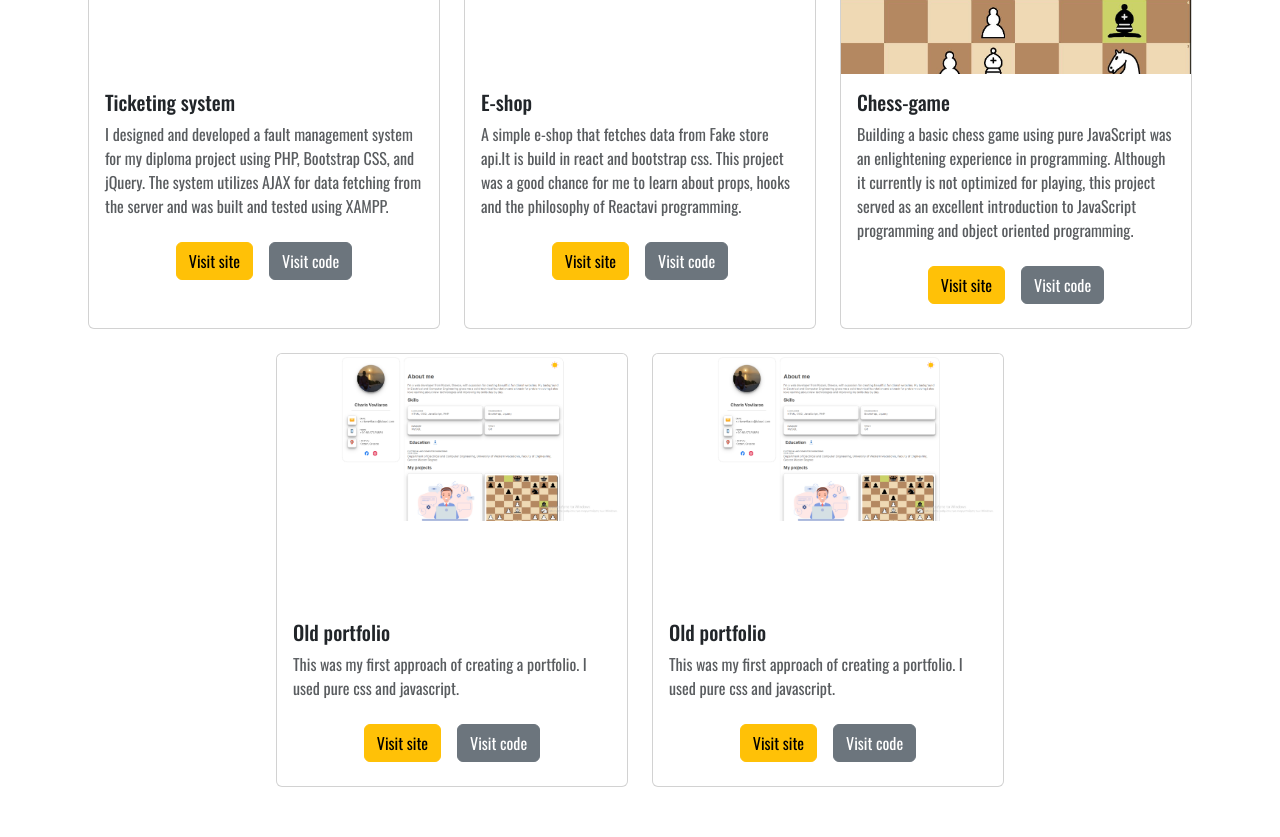
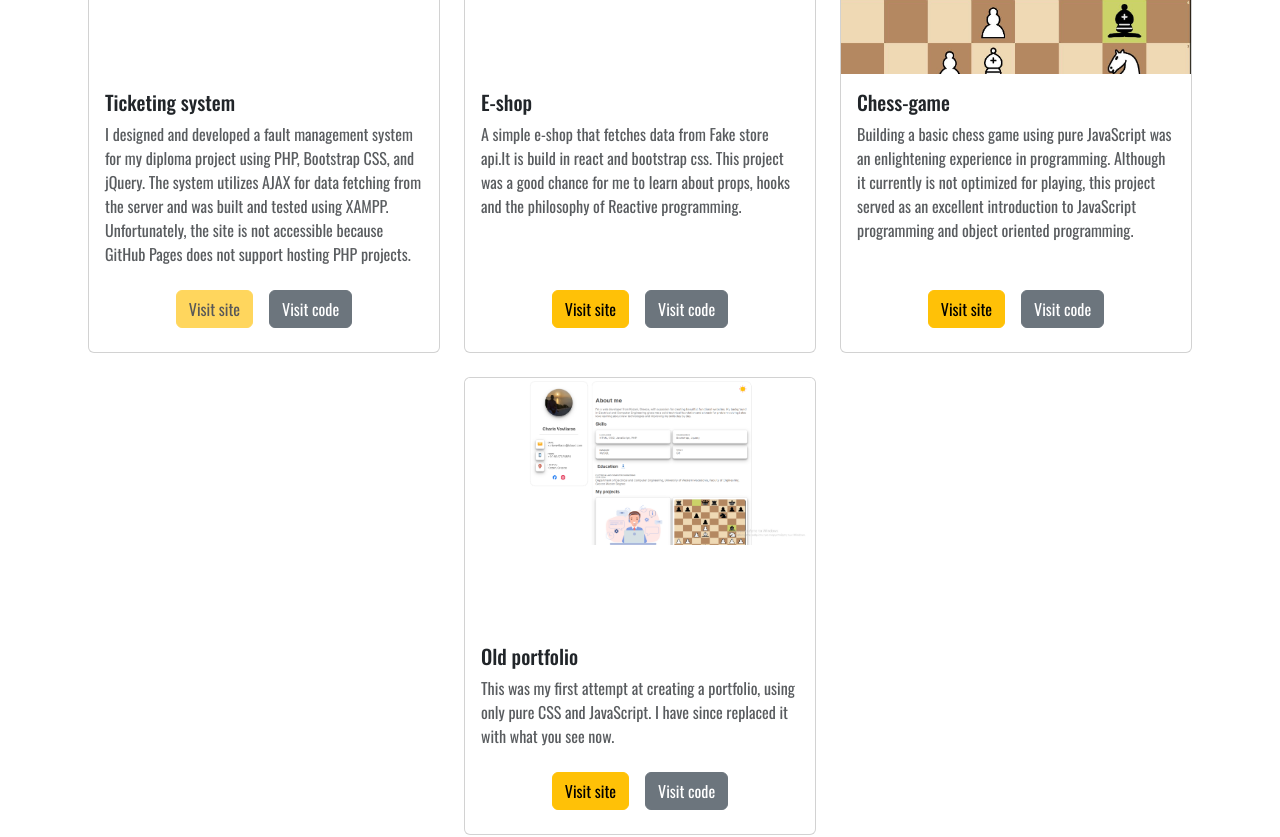
Before and after one commit to xarisVavl/my-portfolio, a React (Create React App) app: page /portfolio in a window 1280 px wide. Shown: the part 300-1137 px from the top of the page. Built offline with nearby package versions, Linux system fonts and the light colour scheme.

Commit message:
added disabled property on visit site

```diff
--- a/src/components/ObjectList.js
+++ b/src/components/ObjectList.js
@@ -9,19 +9,23 @@ const Object = () => {
     {
       id:1,
       name:"Ticketing system",
-      description:"I designed and developed a fault management system for my diploma project using PHP, Bootstrap CSS, and jQuery. The system utilizes AJAX for data fetching from the server and was built and tested using XAMPP.",
+      description:"I designed and developed a fault management system for my diploma project using PHP, Bootstrap CSS, and jQuery. The system utilizes AJAX for data fetching from the server and was built and tested using XAMPP. Unfortunately, the site is not accessible because GitHub Pages does not support hosting PHP projects.",
       img:ticketinSystemImage,
       linkSite:"",
-      linkCode:"https://github.com/xarisVavl/ticketing_system"
+      linkCode:"https://github.com/xarisVavl/ticketing_system",
+      button: "disabled"
 
     },
     {
       id:2,
       name:"E-shop",
-      description:"A simple e-shop that fetches data from Fake store api.It is build in react and bootstrap css. This project  was a good chance for me to learn about  props, hooks and the philosophy of Reactavi programming.",
+      description:"A simple e-shop that fetches data from Fake store api.It is build in react and bootstrap css. This project  was a good chance for me to learn about  props, hooks and the philosophy of Reactive programming.",
       img:storeImage,
       linkSite:"https://xarisvavl.github.io/store-react-main/",
-      linkCode:"https://github.com/xarisVavl/store-react-main"
+      linkCode:"https://github.com/xarisVavl/store-react-main",
+      button: ""
+
+
 
     },
     {
@@ -30,29 +34,23 @@ const Object = () => {
       description:"Building a basic chess game using pure JavaScript was an enlightening experience in programming. Although it currently is not  optimized for playing, this project served as an excellent introduction to JavaScript programming and object oriented programming.",
       img:chessImage,
       linkSite:"https://xarisvavl.github.io/chess_game/",
-      linkCode:"https://github.com/xarisVavl/chess_game"
+      linkCode:"https://github.com/xarisVavl/chess_game",
+      button: ""
 
     }
     ,
     {
       id:4,
       name:"Old portfolio",
-      description:"This was my first approach of creating a portfolio. I used pure css and javascript.",
+      description:"This was my first attempt at creating a portfolio, using only pure CSS and JavaScript. I have since replaced it with what you see now.",
       img:oldPortfolioImage,
       linkSite:"https://xarisvavl.github.io/mypersonalportfolio/",
-      linkCode:"https://github.com/xarisVavl/mypersonalportfolio"
+      linkCode:"https://github.com/xarisVavl/mypersonalportfolio",
+      button: ""
 
     }
-    ,
-    {
-      id:4,
-      name:"Old portfolio",
-      description:"This was my first approach of creating a portfolio. I used pure css and javascript.",
-      img:oldPortfolioImage,
-      linkSite:"https://xarisvavl.github.io/mypersonalportfolio/",
-      linkCode:"https://github.com/xarisVavl/mypersonalportfolio"
 
-    }
+
 
 
   ]
@@ -64,14 +62,14 @@ const Object = () => {
      <div className="card " key={object.id}>
      <div className="image overflow-hidden bg-white rounded-top">
        <img src={object.img} className="card-img-top object-fit-contain" alt=""/>
-       <h4 className="image-title d-flex align-items-center justify-content-center flex-column "><img className="eye"src ={eyeImage} alt =""></img></h4>
+       <h4 className="image-effect d-flex align-items-center justify-content-center flex-column "><img className="eye"src ={eyeImage} alt =""></img></h4>
      </div>
 
-     <div className="card-body">
+     <div className="card-body d-flex flex-column ">
        <h5 className="card-title">{object.name}</h5>
-       <p className="card-text">{object.description}</p>
+       <p className="card-text flex-fill">{object.description}</p>
        <div className="d-flex justify-content-center">
-         <a href={object.linkSite} className="btn btn-warning m-2" target="blank">Visit site</a>
+         <a href={object.linkSite} className={`btn btn-warning m-2 ${object.button}`} target="blank" disabled>Visit site</a>
          <a href={object.linkCode} className="btn btn-secondary m-2" target="blank">Visit code</a>
        </div>
      </div>
--- a/src/pages/Portfolio.css
+++ b/src/pages/Portfolio.css
@@ -20,7 +20,7 @@
   width:100%;
   height:250px;
 }
-.image-title {
+.image-effect{
   width:100%;
   height:100%;
   top:0;
@@ -34,9 +34,15 @@
   width:60px;
   height:60px;
 }
-.image-title:hover {
+.image-effect:hover {
   opacity:1;
 }
 .card-text {
   color: var(--bs-secondary-color);
 }
+
+.disabled {
+  opacity: 0.3;
+
+  cursor: not-allowed;
+}
```
